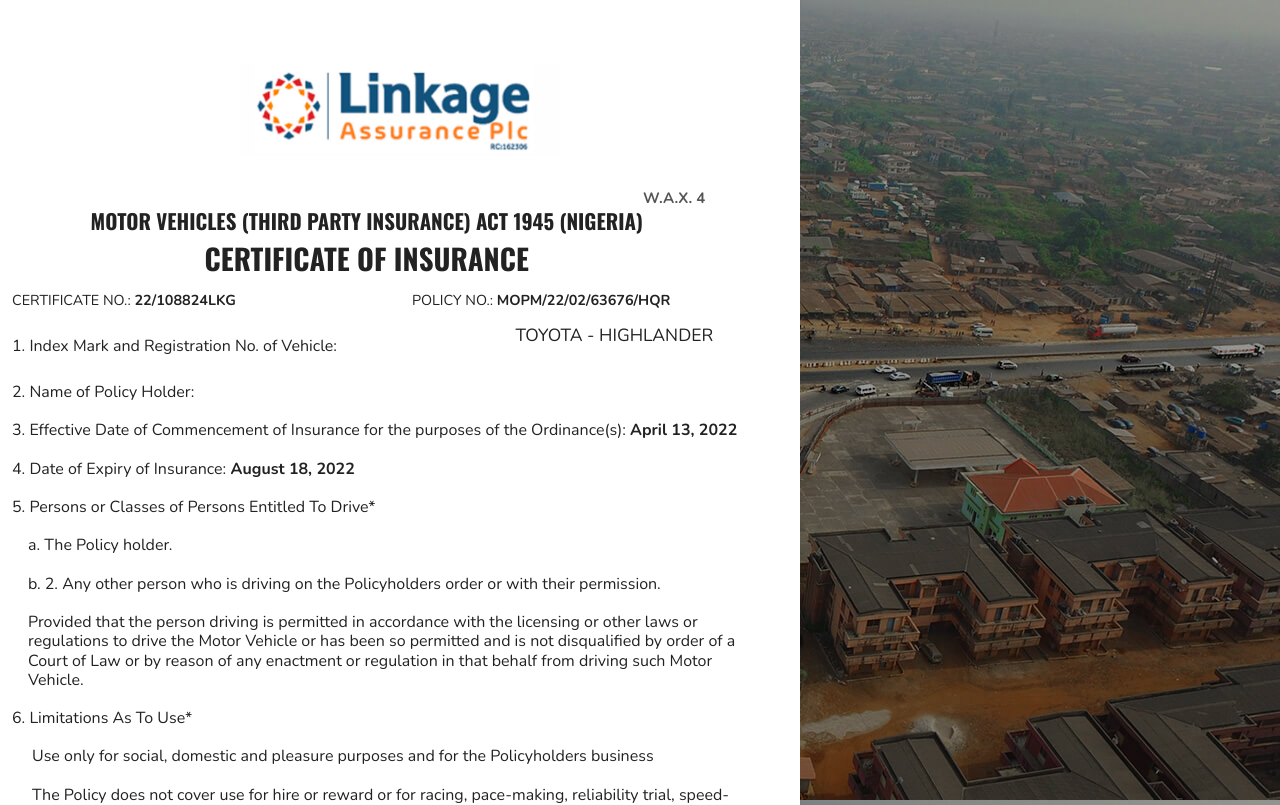
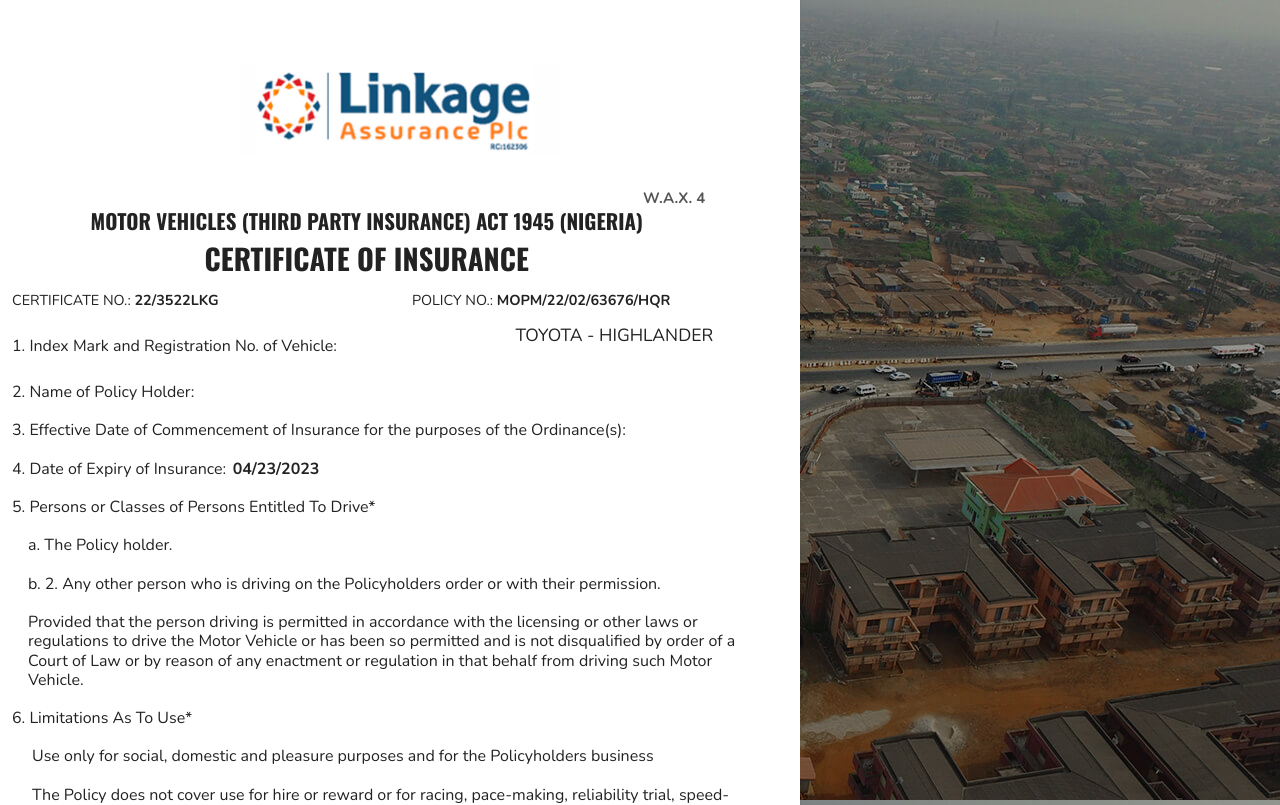
Before and after one commit to odionjulius7/Form-Assured-Imo, a React (Create React App) app: page /confirm in a window 1280 px wide. Shown: the top 805 px of the page. Built offline with nearby package versions, Linux system fonts and the light colour scheme.

Commit message:
time update

```diff
--- a/package.json
+++ b/package.json
@@ -10,6 +10,7 @@
     "flutterwave-react-v3": "^1.2.0",
     "html2canvas": "^1.4.1",
     "jspdf": "^2.5.1",
+    "moment": "^2.29.3",
     "react": "^18.0.0",
     "react-bootstrap": "^2.2.3",
     "react-dom": "^18.0.0",
--- a/src/InsuranceContext.js
+++ b/src/InsuranceContext.js
@@ -1,5 +1,6 @@
 import React, { useState, createContext, useContext, useEffect } from "react";
 
+import moment from "moment";
 import formData from "./formData";
 // import DATA from "./Data.json";
 const InsuranceContext = createContext();
@@ -7,14 +8,27 @@
 const InsuranceContextProvider = (props) => {
   const [data, setData] = useState(formData);
   const [step, setStep] = useState(1);
-  // let showDate = new Date();
-  // let todaysDate =
-  //   `showDate.getDate()  / showDate.getMonth "/" + showDate.getFullYear`;
   // const [step, setStep] = useState(() => {
   //   const saved = localStorage.getItem("step");
   //   const initialValue = JSON.parse(saved);
   //   return initialValue || 1;
   // });
+
+  // 22/108824LKG
+  // 22/70622LKG
+
+  let yearN = moment().format("YY");
+
+  const generateCertNo = () => {
+    let RandomN = Math.floor(Math.random() * 1000) + yearN;
+    let letter = "LKG";
+    const number = yearN + "/" + RandomN + letter;
+    return number;
+  };
+
+  console.log(generateCertNo());
+  let todaysDate = moment().format("L");
+  let futureDate = moment().add(1, "year").calendar();
 
   const handleChange = (event) => {
     const { name, value, type, checked } = event.target;
@@ -95,7 +109,9 @@
         handleChange,
         handleFileChange,
         forward,
-        // todaysDate,
+        todaysDate,
+        futureDate,
+        generateCertNo,
       }}
     >
       {props.children}
--- a/src/components/Confirmation.js
+++ b/src/components/Confirmation.js
@@ -10,10 +10,10 @@
 // IMPORT UP
 
 export default function Confirmation() {
-  const { data } = useGlobalContext();
+  const { data, futureDate, generateCertNo } = useGlobalContext();
   const { scanSignature } = data;
 
-  // console.log(scanSignature);
+  console.log(futureDate);
 
   return (
     <div className="coverDownload">
@@ -61,7 +61,7 @@
           <Row>
             <Col>
               <h6 className="pdf-head6">
-                CERTIFICATE NO.: <span>22/108824LKG</span>
+                CERTIFICATE NO.: <span>{generateCertNo()}</span>
               </h6>
             </Col>
             <Col>
@@ -90,11 +90,13 @@
               </h6>
               <h6 className="pdf-paraph1">
                 3. Effective Date of Commencement of Insurance for the purposes
-                of the Ordinance(s): <span className="">April 13, 2022</span>
+                of the Ordinance(s): <span className="">{data.date}</span>
               </h6>
               <h6 className="pdf-paraph1">
                 4. Date of Expiry of Insurance:
-                <span className=""> August 18, 2022</span>
+                <span style={{ paddingLeft: "0.4rem" }} className="">
+                  {futureDate}
+                </span>
               </h6>
               <Row>
                 <h6 className="pdf-paraph1">
--- a/src/components/Signature.js
+++ b/src/components/Signature.js
@@ -13,7 +13,7 @@
     prevStep,
     handleChange,
     handleFileChange,
-    // todaysDate,
+    todaysDate,
   } = useGlobalContext();
   const { proposersName, date, scanSignature } = data;
 
@@ -33,10 +33,10 @@
       formIsValid = false;
       errors["scanSignature"] = "*Please enter field.";
     }
-    if (!date) {
-      formIsValid = false;
-      errors["date"] = "*Please enter field.";
-    }
+    // if (!date) {
+    //   formIsValid = false;
+    //   errors["date"] = "*Please enter field.";
+    // }
 
     setError(errors);
     return formIsValid;
@@ -146,7 +146,7 @@
                     id="date"
                     className="form-control"
                     placeholder="Date"
-                    defaultValue={date}
+                    defaultValue={todaysDate}
                     onChange={handleChange}
                     // readOnly="true"
                   />
--- a/src/components/pdf.css
+++ b/src/components/pdf.css
@@ -57,7 +57,7 @@
 }
 
 .signed-img {
-  width: 20rem;
+  width: 17rem;
   height: 7rem;
   border: 1px solid rgb(177, 173, 173);
   margin-top: 1rem;
@@ -67,16 +67,18 @@
 }
 
 .Sign_logo {
+  /* width: 5rem; */
   margin-top: 1.5rem;
   background: transparent;
 }
 
 .img-fluid-sign-1 {
-  width: 90% !important;
+  background: transparent !important;
+  width: 80% !important;
   max-height: 80%;
 }
 
 .img-fluid-sign {
-  width: 80% !important;
+  width: 70% !important;
   /* max-height: 6rem; */
 }
```
Also changed, not shown: 1 other file (tests, documents, lock files or other folders).
